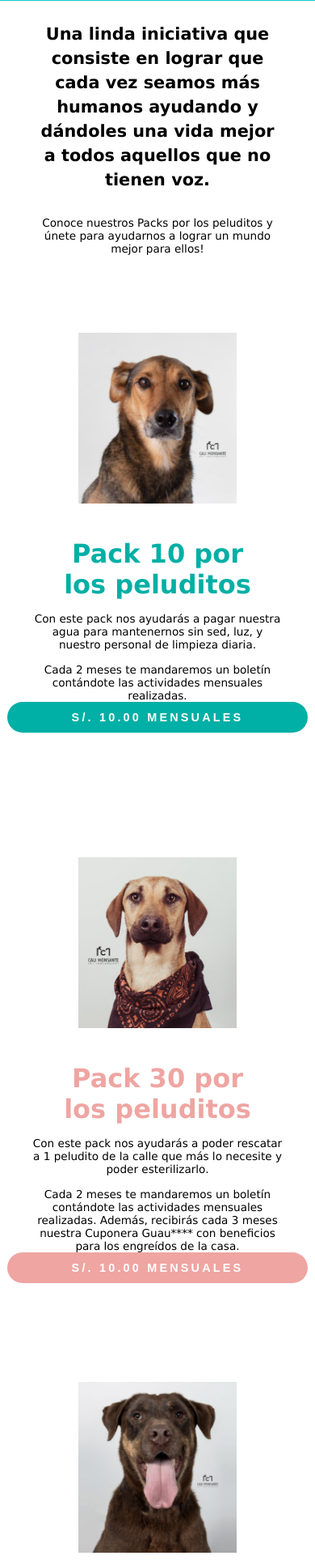
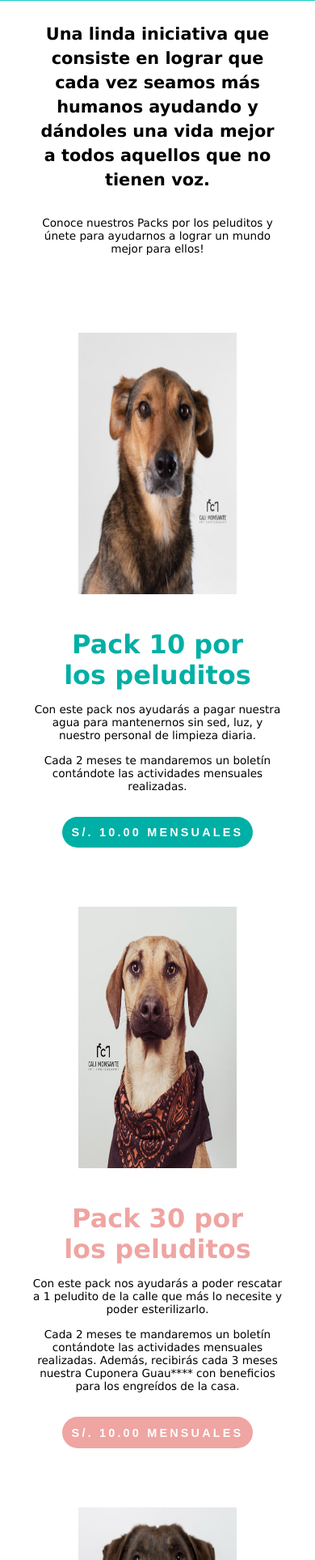
Before and after one commit to ChrisLCoop/proyecto-final-1-Frontend, a plain HTML site: page paginas/trabajo/actividad.html in a window 390 px wide. Shown: the part 73-2000 px from the top of the page at 81% size. Drawn offline with Linux system fonts and the light colour scheme.

Commit message:
css brandon

```diff
--- a/paginas/trabajo/actividad.css
+++ b/paginas/trabajo/actividad.css
@@ -92,8 +92,8 @@ body{
     font-size: 0.9rem;
     font-weight:bold;
     letter-spacing: 0.2rem;
-    margin-top: 10px;
-    max-width: 23.729vw;
+    translate: 0 30px;
+    max-width: 18.729vw;
 }
 
 .botom1:hover{
@@ -103,7 +103,6 @@ body{
 .minibiografia1{
     display: flex;
     max-width: 100vw;
-    height: 25.5rem;
     flex-direction: row;
     margin: auto;
 }
@@ -111,7 +110,6 @@ body{
 .minibiografia2{
     display: flex;
     max-width: 100vw;
-    height: 25.5rem;
     flex-direction: row-reverse;
     margin: auto;
 }
@@ -141,9 +139,11 @@ body{
     font-size: 0.9rem;
     font-weight:bold;
     letter-spacing: 0.2rem;
-    margin-top: 10px;
-    max-width: 23.729vw;
+    translate: 0 30px;
+    max-width: 18.729vw;
+
 }
+
 
 .botom2:hover{
     transform: scale(1.1);
@@ -188,6 +188,7 @@ body{
 .logo-carrusel{
     width: 100vw;
     translate: 0 -60px;
+    margin-top: 25px;
 }
 
 @keyframes slide {
@@ -204,7 +205,7 @@ body{
     height: 6.25rem;
     display: flex;
     align-items: center;
-    gap: 50px;
+    gap: 80px;
     list-style: none;
     padding: 0;
     animation: slide 40s linear infinite;
@@ -213,18 +214,20 @@ body{
 .logo-item{
     width: 100px;
     height: 100%;
-    transform: scale(0.38);
+    transform: scale(0.28);
+}
+
+.logo-envoltura:hover{
+    animation-play-state: paused;
 }
 
 @media screen and (max-width:650px ) {
 
     .minibiografia1{
         flex-direction: column;
-        padding-bottom: 600px;
     }
     .minibiografia2{
         flex-direction: column;
-        padding-bottom: 600px;
         margin: auto;
     }
 
@@ -251,7 +254,8 @@ body{
     }
     .botom1{
         margin: auto;
-        max-width: 100%;
+        max-width:60.729vw;
+;
     }
     .p3-1{
         max-width: 243px;
@@ -265,8 +269,11 @@ body{
     .imagen2{
             margin: auto;
         }
-    }
     .botom2{
         margin: auto;
-        max-width: 100%;
+        max-width:60.729vw;
     }
+    .logo-item{
+        width: 10px;
+    }
+}
```
